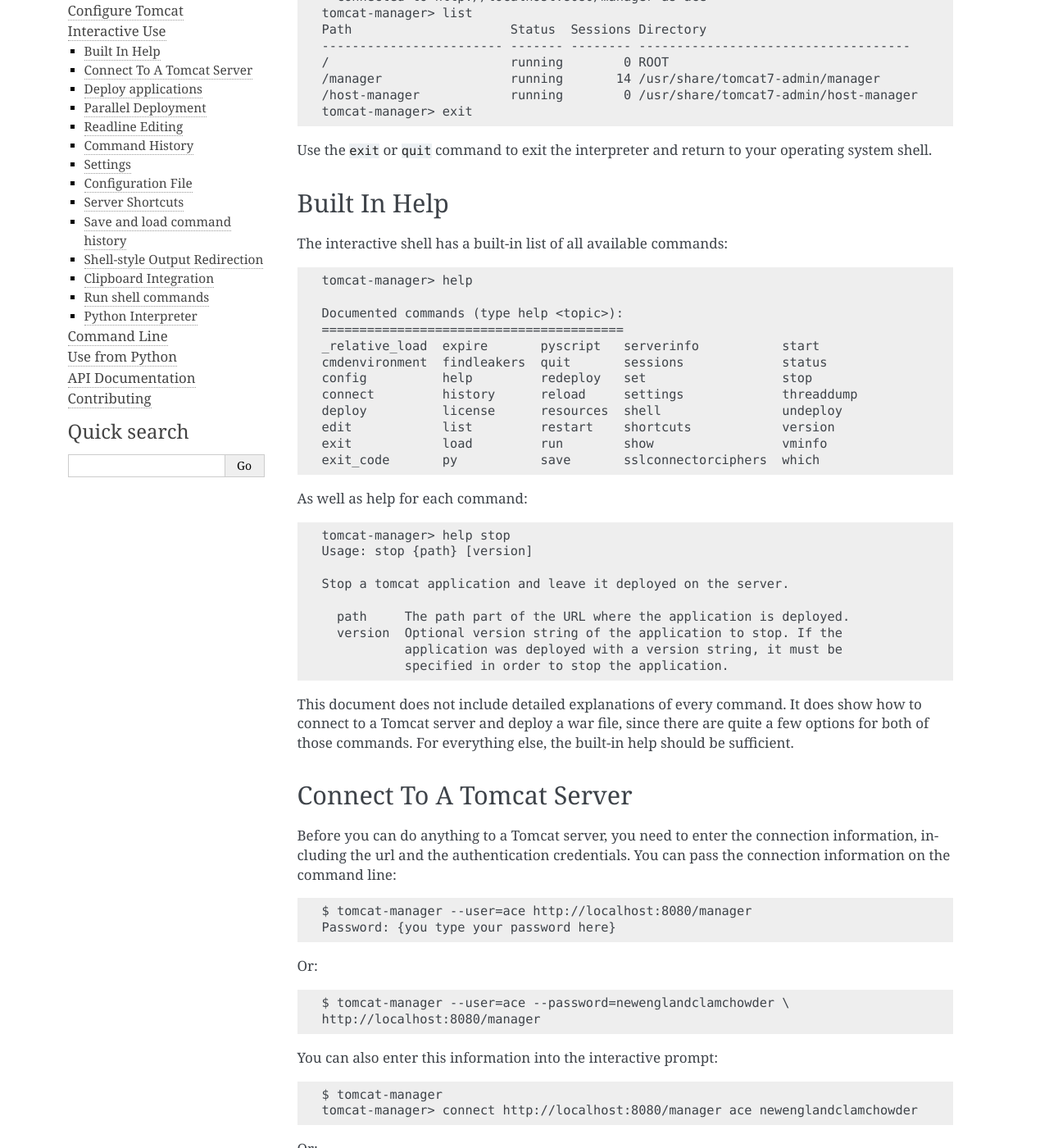
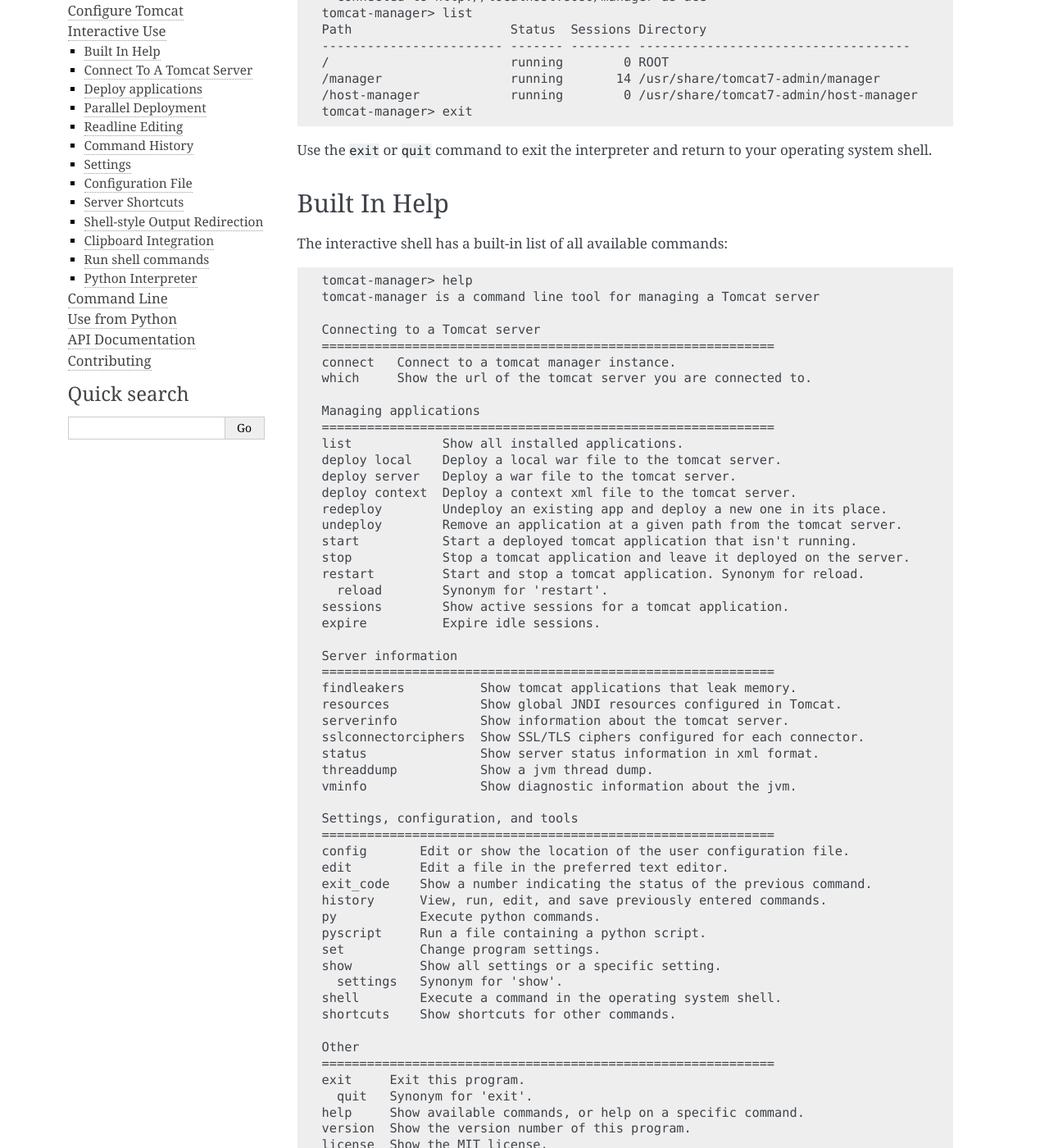
Before and after one commit to tomcatmanager/tomcatmanager, a Sphinx documentation site: the page built from docs/interactive.rst, in a window 1280 px wide and 1400 px high, scrolled down 229 px. Shown: the whole window at 82% size. Built offline with Sphinx 7.4.7, drawn with Linux system fonts in a browser that asks for light colours; some of the changed text lies outside the part shown.

Commit message:
Update documentation for recent changes

```diff
--- a/CHANGELOG.rst
+++ b/CHANGELOG.rst
@@ -26,6 +26,8 @@
    - Can now deploy context xml files
    - Specify version with --version flag instead of optional positional
      parameter
+- Commands which use an optional version parameter now use a '-v' option
+  to specify the version
 - Most commands now have -h/--help options
 
 
--- a/docs/interactive.rst
+++ b/docs/interactive.rst
@@ -30,31 +30,80 @@
 .. code-block:: none
 
    tomcat-manager> help
+   tomcat-manager is a command line tool for managing a Tomcat server
 
-   Documented commands (type help <topic>):
-   ========================================
-   _relative_load  expire       pyscript   serverinfo           start
-   cmdenvironment  findleakers  quit       sessions             status
-   config          help         redeploy   set                  stop
-   connect         history      reload     settings             threaddump
-   deploy          license      resources  shell                undeploy
-   edit            list         restart    shortcuts            version
-   exit            load         run        show                 vminfo
-   exit_code       py           save       sslconnectorciphers  which
+   Connecting to a Tomcat server
+   ============================================================
+   connect   Connect to a tomcat manager instance.
+   which     Show the url of the tomcat server you are connected to.
+
+   Managing applications
+   ============================================================
+   list            Show all installed applications.
+   deploy local    Deploy a local war file to the tomcat server.
+   deploy server   Deploy a war file to the tomcat server.
+   deploy context  Deploy a context xml file to the tomcat server.
+   redeploy        Undeploy an existing app and deploy a new one in its place.
+   undeploy        Remove an application at a given path from the tomcat server.
+   start           Start a deployed tomcat application that isn't running.
+   stop            Stop a tomcat application and leave it deployed on the server.
+   restart         Start and stop a tomcat application. Synonym for reload.
+     reload        Synonym for 'restart'.
+   sessions        Show active sessions for a tomcat application.
+   expire          Expire idle sessions.
+
+   Server information
+   ============================================================
+   findleakers          Show tomcat applications that leak memory.
+   resources            Show global JNDI resources configured in Tomcat.
+   serverinfo           Show information about the tomcat server.
+   sslconnectorciphers  Show SSL/TLS ciphers configured for each connector.
+   status               Show server status information in xml format.
+   threaddump           Show a jvm thread dump.
+   vminfo               Show diagnostic information about the jvm.
+
+   Settings, configuration, and tools
+   ============================================================
+   config       Edit or show the location of the user configuration file.
+   edit         Edit a file in the preferred text editor.
+   exit_code    Show a number indicating the status of the previous command.
+   history      View, run, edit, and save previously entered commands.
+   py           Execute python commands.
+   pyscript     Run a file containing a python script.
+   set          Change program settings.
+   show         Show all settings or a specific setting.
+     settings   Synonym for 'show'.
+   shell        Execute a command in the operating system shell.
+   shortcuts    Show shortcuts for other commands.
+
+   Other
+   ============================================================
+   exit     Exit this program.
+     quit   Synonym for 'exit'.
+   help     Show available commands, or help on a specific command.
+   version  Show the version number of this program.
+   license  Show the MIT license.
+
 
 As well as help for each command:
 
 .. code-block:: none
 
    tomcat-manager> help stop
-   Usage: stop {path} [version]
+   usage: stop [-h] [-v VERSION] path
 
-   Stop a tomcat application and leave it deployed on the server.
+   Stop a running tomcat application and leave it deployed on the server.
 
-     path     The path part of the URL where the application is deployed.
-     version  Optional version string of the application to stop. If the
-              application was deployed with a version string, it must be
-              specified in order to stop the application.
+   positional arguments:
+     path                  The path part of the URL where the application is
+                           deployed.
+
+   optional arguments:
+     -h, --help            show this help message and exit
+     -v VERSION, --version VERSION
+                           Optional version string of the application to stop. If
+                           the application was deployed with a version string, it
+                           must be specified in order to stop the application.
 
 This document does not include detailed explanations of every command. It does
 show how to connect to a Tomcat server and deploy a war file, since
@@ -176,7 +225,7 @@
 
 .. code-block:: none
 
-   tomcat-manager>deploy local ~/src/shiny/dist/shiny2.0.5.war /shiny v2.0.5
+   tomcat-manager>deploy local ~/src/shiny/dist/shiny2.0.5.war /shiny -v v2.0.5
    tomcat-manager>list
    Path                     Status  Sessions Directory
    ------------------------ ------- -------- ------------------------------------
@@ -191,7 +240,7 @@
 
 .. code-block:: none
 
-   tomcat-manager>deploy local ~/src/shiny/dist/shiny2.0.6.war /shiny v2.0.6
+   tomcat-manager>deploy local ~/src/shiny/dist/shiny2.0.6.war /shiny -v v2.0.6
    tomcat-manager>list
    Path                     Status  Sessions Directory
    ------------------------ ------- -------- ------------------------------------
@@ -212,7 +261,7 @@
    /manager                 running        0 manager
    /shiny.                  running        9 shiny##v2.0.6
 
-The following commands support the optional version string, which makes parallel deployment possible:
+The following commands support the ``-v`` or ``--version`` option, which makes parallel deployment possible:
 
 - deploy
 - undeploy
@@ -249,15 +298,16 @@
 
 .. code-block:: none
 
-   tomcat-manager> run rel
+   tomcat-manager> history -r undeploy
 
 Or by number:
 
 .. code-block:: none
 
-   tomcat-manager> run 5
+   tomcat-manager> history -r 10
 
-Both ``history`` and ``run`` have more options: use the ``help`` command to get
+The ``history`` command has many other options, including the ability to save
+commands to a file and load commands from a file. Use ``help history`` to get
 the details.
 
 
@@ -358,15 +408,8 @@
 
    tomcat-manager> connect localhost
 
-If you define a ``user``, but omit ``password``, you will be prompted for it.
-
-
-Save and load command history
------------------------------
-
-You can save a sequence of commands to a text file using the ``save`` command. Using
-the ``load`` command you can replay those commands. Type ``help save``, and ``help load`` for
-details.
+If you define a ``user``, but omit ``password``, you will be prompted for it
+when you use the shortcut in the ``connect`` command.
 
 
 Shell-style Output Redirection
--- a/setup.py
+++ b/setup.py
@@ -56,7 +56,7 @@
     packages=find_packages(),
 
     python_requires='>=3.4',
-    install_requires=['cmd2', 'requests', 'appdirs', 'attrdict'],
+    install_requires=['cmd2>=0.8.0', 'requests', 'appdirs', 'attrdict'],
 
     setup_requires=['setuptools_scm', 'setupext_janitor'],
     cmdclass=cmd_classes,
```
Also changed, not shown: other parts of CHANGELOG.rst (+1 -1 lines), other parts of docs/interactive.rst (+1 -1 lines).
